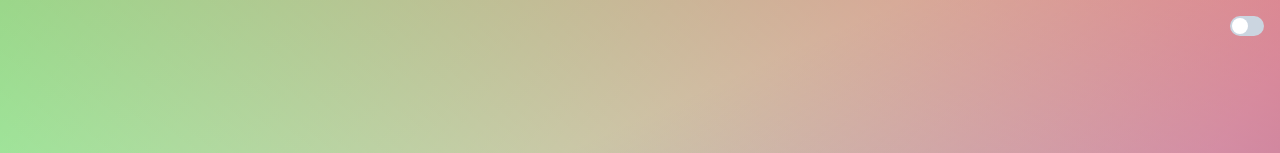
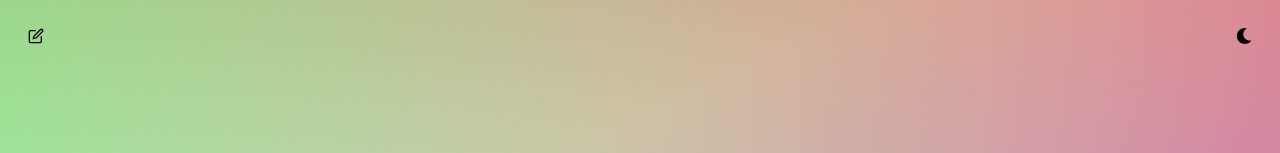
Before and after one commit to jfrausto/cryptick, a Next.js app: page / in a window 1280 px wide. Shown: the top 153 px of the page. Built offline with nearby package versions, Linux system fonts and the light colour scheme.

Commit message:
create edit button component that routes back to choosing crypto page; modify dark mode switch to be consistent with other icons

```diff
--- a/src/components/Container.tsx
+++ b/src/components/Container.tsx
@@ -1,5 +1,6 @@
 import { Flex, useColorMode, FlexProps, DarkMode } from '@chakra-ui/react';
 import { DarkModeSwitch } from './DarkModeSwitch';
+import EditButton from './EditButton';
 
 export const Container = (props: FlexProps) => {
   const { colorMode } = useColorMode()
@@ -27,7 +28,8 @@ export const Container = (props: FlexProps) => {
       {...props}
     >
       {props.children}
-      <DarkModeSwitch/>
+      <EditButton />
+      <DarkModeSwitch />
       </Flex>
   )
 }
--- a/src/components/DarkModeSwitch.tsx
+++ b/src/components/DarkModeSwitch.tsx
@@ -1,16 +1,23 @@
-import { useColorMode, Switch } from '@chakra-ui/react'
+import React from 'react';
+import { useColorMode, useColorModeValue, IconButton } from '@chakra-ui/react';
+import { FaMoon, FaSun } from 'react-icons/fa';
+
 
 export const DarkModeSwitch = () => {
-  const { colorMode, toggleColorMode } = useColorMode()
-  const isDark = colorMode === 'dark'
+  const { toggleColorMode } = useColorMode();
+  const text = useColorModeValue('dark', 'light');
+  const SwitchIcon = useColorModeValue(FaMoon, FaSun);
   return (
-    <Switch
+    <IconButton
+      aria-label={`Switch to ${text} mode`}
+      size="md"
+      color="current"
       position="fixed"
       top="1rem"
       right="1rem"
-      colorScheme="red"
-      isChecked={isDark}
-      onChange={toggleColorMode}
+      variant="ghost"
+      onClick={toggleColorMode}
+      icon={<SwitchIcon />}
     />
   )
 }
--- /dev/null
+++ b/src/components/EditButton/index.tsx
@@ -0,0 +1,31 @@
+import React from 'react';
+import { EditIcon } from '@chakra-ui/icons';
+import { IconButton } from '@chakra-ui/react';
+// import router from 'next/router';
+import { useRouter } from "next/router";
+
+const Index = () => {
+  const router = useRouter();
+  return (
+    <>
+      <IconButton
+        variant="ghost"
+        position="fixed"
+        top="1rem"
+        left="1rem"
+        size="md"
+        aria-label="edit favorites"
+        icon={<EditIcon/>}
+        isDisabled={ router.pathname === "/ChooseCrypto" ?
+          true : false
+        }
+        onClick={ (e) => {
+          e.preventDefault();
+          router.push("/ChooseCrypto");
+        }}
+      />
+    </>
+  )
+}
+
+export default Index
```
Also changed, not shown: src/pages/ChooseCrypto.tsx (+5 -15 lines).
